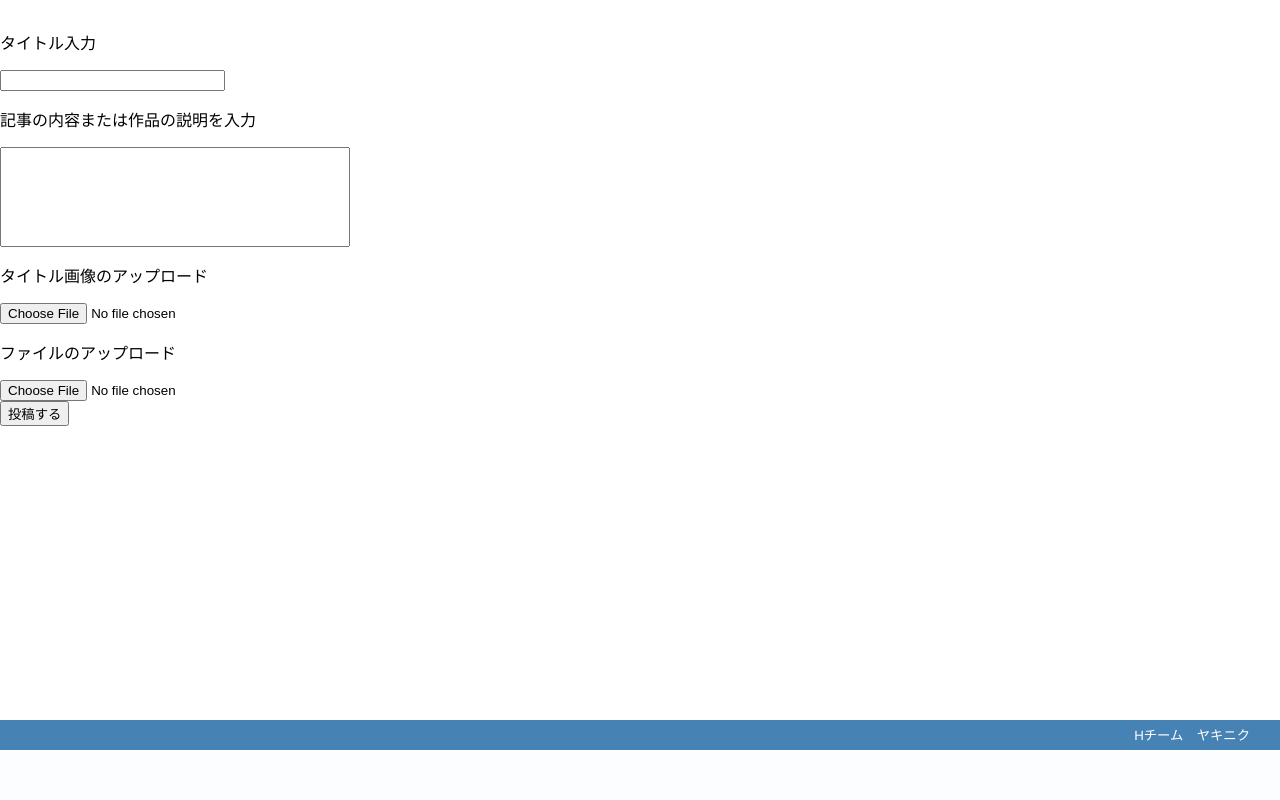
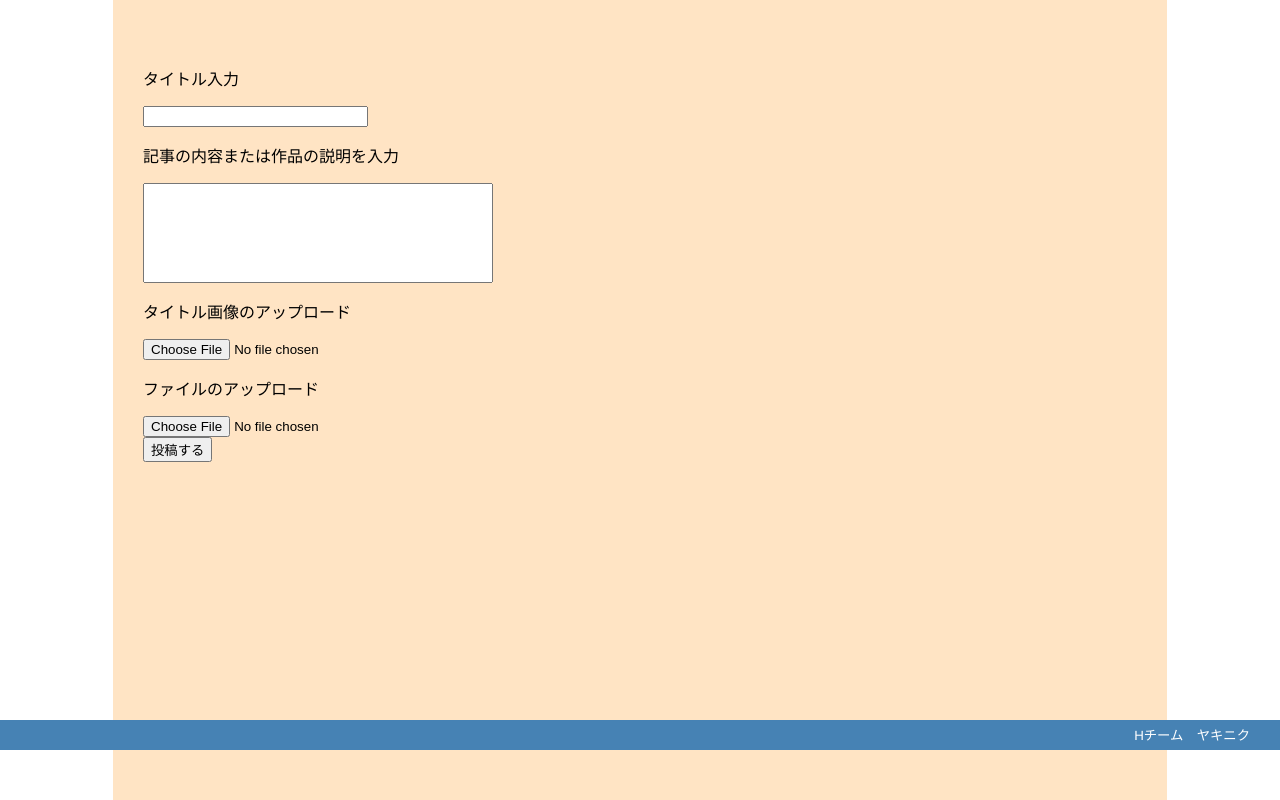
Before and after one commit to Shibabakainu/yakiniku, a PHP site: page /upload.php in a window 1280 px wide. Shown: the part 50-850 px from the top of the page. Before the commit the page ends 800 px from the top, so only its background shows below. Run offline with PHP 8.4, Linux system fonts and the light colour scheme.

Commit message:
ヒエウ：upload page edit

```diff
--- a/styles/home.css
+++ b/styles/home.css
@@ -32,9 +32,6 @@ body {
     margin-left: auto;
     padding-top: 1px;
     background-color: bisque;
-    /*background-image: url(background/pic2.jpg);
-    background-position: bottom;
-    background-size: cover;*/
     height: 100%;
 }
 .wrap .card {
@@ -52,9 +49,6 @@ header {
     padding-top: 0;
     text-align: center;
     background-color: mediumturquoise;
-    /*background-image: url(images/landscape.jpg);
-    background-size:cover;
-    background-repeat: no-repeat;*/
 }
 header h1 {
     color:aliceblue;
--- a/styles/upload.css
+++ b/styles/upload.css
@@ -1,10 +1,14 @@
 @charset "utf-8";
 
 body {
-    margin-top: 80px;
-    margin-left: 0px;
-    margin-right: 0px;
-    margin-bottom: 0px;
+    margin: 50px 0 0 0;
+}
+.wrap {
+    width: 80%;
+    margin:auto;
+    background-color: bisque;
+    padding: 50px 0 0 30px;
+    height: 100%;
 }
 
 h3 {
--- a/upload.php
+++ b/upload.php
@@ -11,6 +11,7 @@ require_once __DIR__ . '/nav.php';
 </head>
 
 <body>
+    <div class="wrap">
         <form action="home.php" method="post" enctype="multipart/form-data">
             <p>タイトル入力</p><input type="text" name="title" size="25" required>
             <p>記事の内容または作品の説明を入力</p><textarea name="content" maxlength="150" required></textarea>
@@ -19,6 +20,7 @@ require_once __DIR__ . '/nav.php';
             <input type="submit" value="投稿する">
         </form>
         <!--<button onclick="AlertAndRedirect()">投稿する</button>-->
+    </div>
     </body>
 </html>
 
```
Lines whose indentation alone changed are shown as unchanged.
